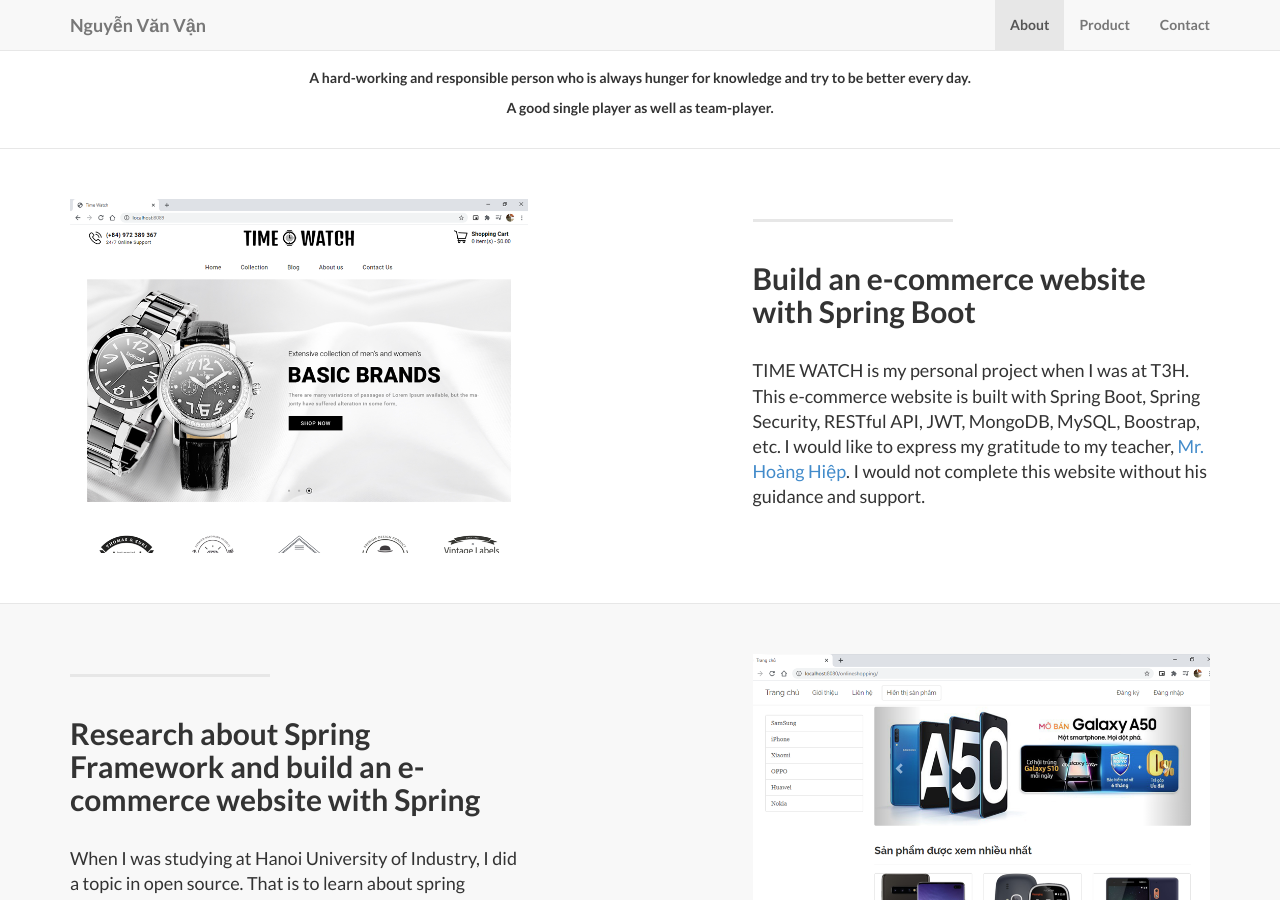
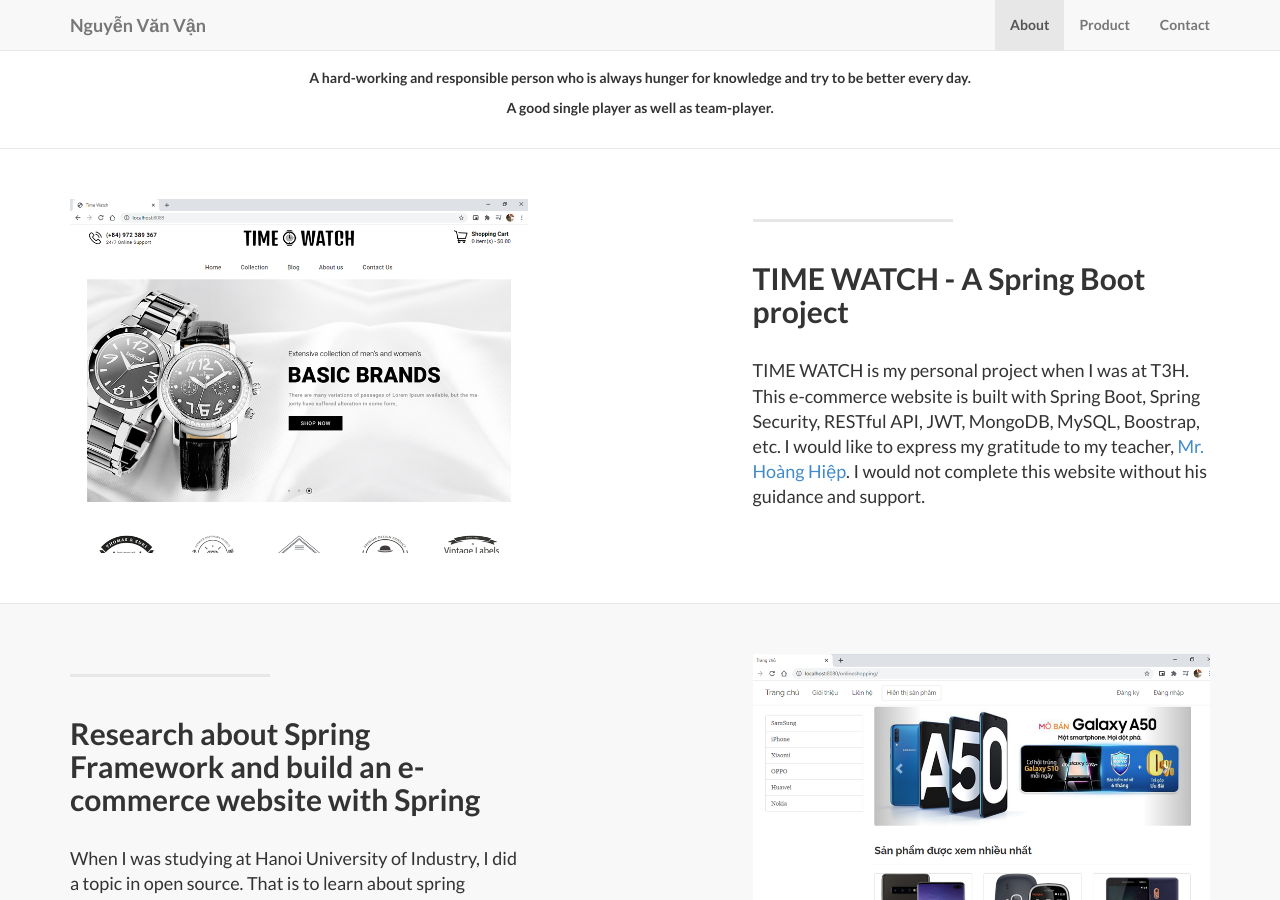
Before and after one commit to vangiacoder/landing-page, a Jekyll site: the page built from index.html, in a window 1280 px wide and 900 px high, scrolled down 832 px. Built offline with Jekyll 4.4.1, drawn with Linux system fonts in a browser that asks for light colours; nearby versions of some CDN libraries; library files that are not in the unit come from our copies.

Commit message:
TIME WATCH - A Spring Boot project

```diff
--- a/_posts/2014-09-21-services-1.markdown
+++ b/_posts/2014-09-21-services-1.markdown
@@ -2,7 +2,7 @@
 layout: default
 img: ipad.png
 category: Services
-title: Build an e-commerce website with Spring Boot
+title: TIME WATCH - A Spring Boot project
 description: |
 ---
   TIME WATCH is my personal project when I was at T3H. This e-commerce website is built with Spring Boot, Spring Security, RESTful API, JWT, MongoDB, MySQL, Boostrap, etc. I would like to express my gratitude to my teacher, [Mr. Hoàng Hiệp](https://www.facebook.com/hoanghiep0409/). I would not complete this website without his guidance and support.
```
